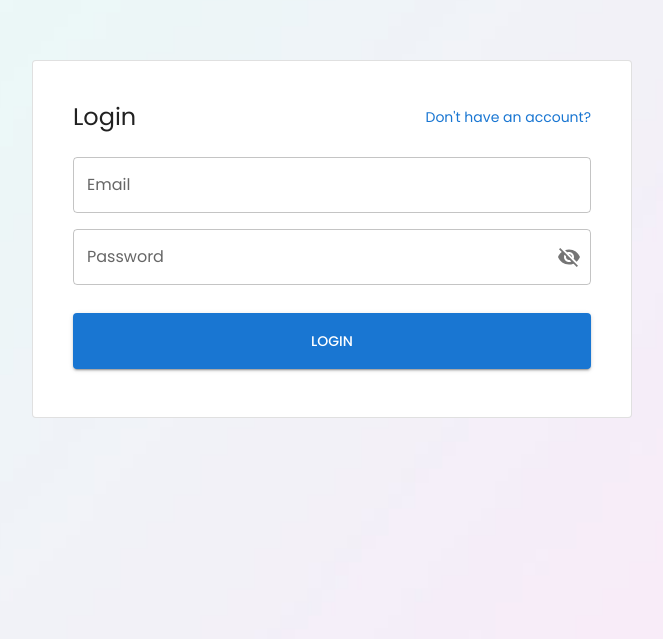
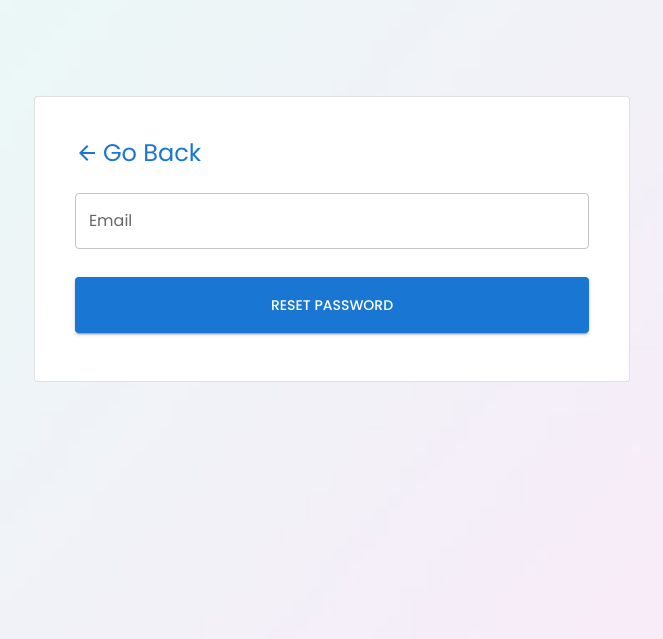
Before and after one commit to letandconst/restaurant-menu, a React (Vite) app: page /forgot-password in a window 1280 px wide. Before the commit this address led to /signin. Shown: the part 161-800 px from the top of the page, without its empty margins (308-971 px from the left). Built offline with nearby package versions, Linux system fonts and the light colour scheme; no server answers.

Commit message:
Added forgot password feature

```diff
--- a/src/App.tsx
+++ b/src/App.tsx
@@ -1,5 +1,5 @@
 import { BrowserRouter as Router, Routes, Route } from 'react-router-dom';
-import { LoginForm, RegistrationForm, Dashboard, Items, Categories } from './screens';
+import { LoginForm, RegistrationForm, Dashboard, Items, Categories, ForgotPassword } from './screens';
 
 import { AuthRedirect, ProtectedRoute } from './utils';
 import Layout from './layout/Layout';
@@ -17,6 +17,10 @@ function App() {
 						<Route
 							path='/signin'
 							element={<LoginForm />}
+						/>
+						<Route
+							path='/forgot-password'
+							element={<ForgotPassword />}
 						/>
 					</Route>
 					<Route element={<ProtectedRoute />}>
--- a/src/components/Form/modules/FormWrapper.tsx
+++ b/src/components/Form/modules/FormWrapper.tsx
@@ -15,7 +15,7 @@ const FormWrapper = ({ children, showPopup, message, type }: FormWrapperProps) =
 				backgroundSize: 'cover',
 				backgroundRepeaat: 'no-repeat',
 				width: '100%',
-
+				padding: '24px',
 				display: 'flex',
 				alignItems: 'center',
 				justifyContent: 'center',
--- /dev/null
+++ b/src/screens/auth/ForgotPassword.tsx
@@ -0,0 +1,127 @@
+import { FormEvent, useState } from 'react';
+import FormWrapper from '../../components/Form/modules/FormWrapper';
+import { Box, Typography, Grid, Button, Link, CircularProgress } from '@mui/material';
+import { Link as RouterLink } from 'react-router-dom';
+import FormInput from '../../components/Form/FormInput';
+import ArrowBackIcon from '@mui/icons-material/ArrowBack';
+import { sendPasswordResetEmail } from 'firebase/auth';
+import { auth } from '../../../firebase.config.ts';
+import { isValidEmail } from '../../utils/helpers.tsx';
+
+const ForgotPassword = () => {
+	const [formData, setFormData] = useState<string>('');
+	const [msgType, setMsgType] = useState<'success' | 'error' | 'warning' | 'info'>('success');
+	const [message, setMessage] = useState<string>('');
+	const [showError, setShowError] = useState<boolean>(false);
+	const [showToast, setShowToast] = useState<boolean>(false);
+	const [loading, setLoading] = useState(false);
+
+	const handleSubmit = (e: FormEvent) => {
+		e.preventDefault();
+
+		if (!formData || !isValidEmail(formData)) {
+			setShowError(true);
+			return;
+		}
+
+		setLoading(true);
+
+		sendPasswordResetEmail(auth, formData)
+			.then(() => {
+				setMessage('Password reset email sent!');
+				setMsgType('success');
+				setShowToast(true);
+			})
+			.catch((error) => {
+				console.error('Error sending password reset email:', error);
+				setMessage(error);
+				setMsgType('error');
+				setShowToast(true);
+			})
+
+			.finally(() => {
+				setLoading(false);
+				setTimeout(() => {
+					setShowToast(false);
+				}, 1000);
+			});
+	};
+
+	return (
+		<FormWrapper
+			showPopup={showToast}
+			message={message}
+			type={msgType}
+		>
+			<Box mb={3}>
+				<Typography
+					variant='h5'
+					component='h1'
+					color='primary'
+				>
+					<Link
+						component={RouterLink}
+						to='/signin'
+						sx={{
+							display: 'flex',
+							alignItems: 'center',
+							gap: '4px',
+						}}
+					>
+						<ArrowBackIcon />
+						Go Back
+					</Link>
+				</Typography>
+			</Box>
+			<form onSubmit={handleSubmit}>
+				<Grid
+					container
+					spacing={2}
+				>
+					<Grid
+						item
+						xs={12}
+					>
+						<FormInput
+							type='email'
+							label='Email'
+							name='email'
+							value={formData || ''}
+							onChange={(val) => setFormData(val)}
+							errMessage={showError && !formData ? 'Email is required' : ''}
+						/>
+					</Grid>
+
+					<Grid
+						item
+						xs={12}
+					>
+						<Button
+							type='submit'
+							variant='contained'
+							color='primary'
+							fullWidth
+							disabled={loading}
+							sx={{
+								padding: '16px',
+								marginTop: '12px',
+								width: '100%',
+							}}
+						>
+							{loading ? (
+								<CircularProgress
+									size={24}
+									color='inherit'
+								/>
+							) : (
+								'Reset Password'
+							)}
+						</Button>
+					</Grid>
+				</Grid>
+			</form>
+		</FormWrapper>
+	);
+};
+
+export default ForgotPassword;
--- a/src/screens/auth/Login.tsx
+++ b/src/screens/auth/Login.tsx
@@ -156,6 +156,26 @@ const Login = () => {
 					</Grid>
 				</Grid>
 			</form>
+			<Box
+				sx={{
+					width: '100%',
+					mt: '24px',
+				}}
+			>
+				<Typography variant='body2'>
+					<Link
+						component={RouterLink}
+						to='/forgot-password'
+						color='primary'
+						sx={{
+							display: 'block',
+							textAlign: 'right',
+						}}
+					>
+						Forgot Password?
+					</Link>
+				</Typography>
+			</Box>
 		</FormWrapper>
 	);
 };
--- a/src/screens/index.tsx
+++ b/src/screens/index.tsx
@@ -1,7 +1,8 @@
 import RegistrationForm from './auth/Registration';
 import LoginForm from './auth/Login';
+import ForgotPassword from './auth/ForgotPassword';
 import Dashboard from './Dashboard';
 import Items from './inventory/Items';
 import Categories from './inventory/Categories';
 
-export { RegistrationForm, LoginForm, Dashboard, Items, Categories };
+export { RegistrationForm, LoginForm, Dashboard, Items, Categories, ForgotPassword };
```
